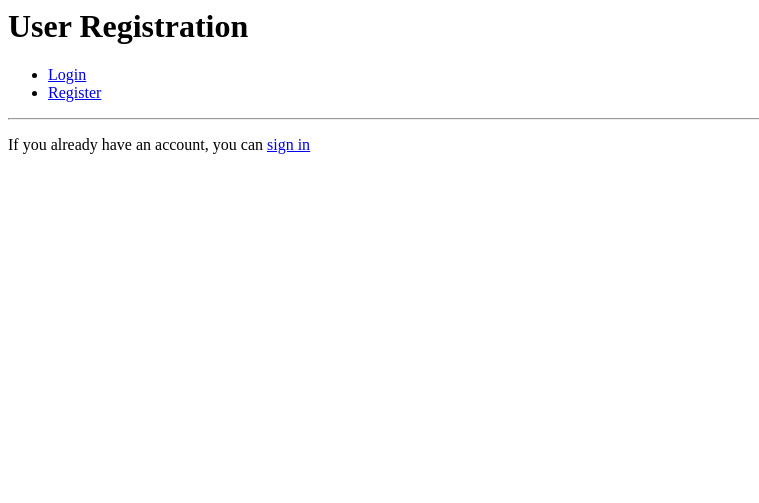
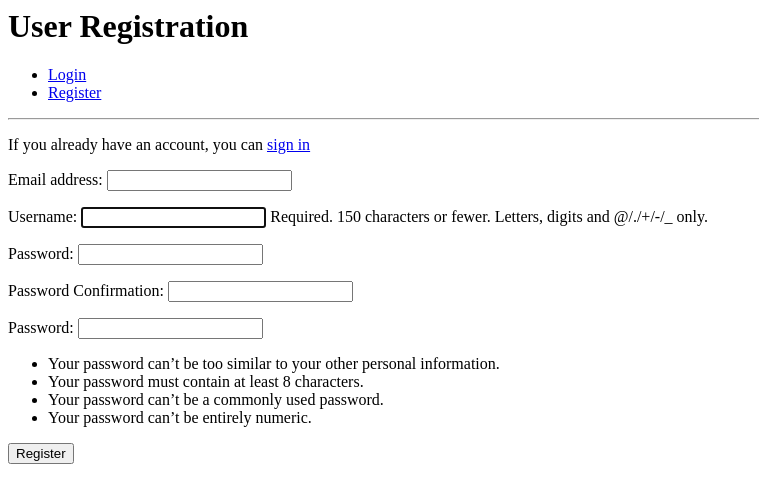
Before and after one commit to CaseyScott/Djando-authentication, a Django app: page /accounts/register/ in a window 1280 px wide. Shown: the top 503 px of the page, without its empty margins (0-759 px from the left). Run offline with Django 3.2, Linux system fonts and the light colour scheme.

Commit message:
user creation form password comfirmation

```diff
--- a/accounts/forms.py
+++ b/accounts/forms.py
@@ -1,4 +1,7 @@
 from django import forms
+from django.contrib.auth.models import User
+from django.contrib.auth.forms import UserCreationForm
+from django.core.exceptions import ValidationError
 
 
 class UserLoginForm(forms.Form):
@@ -6,3 +9,16 @@ class UserLoginForm(forms.Form):
 
     username = forms.CharField()
     password = forms.CharField(widget=forms.PasswordInput)
+
+
+class UserRegistrationForm(UserCreationForm):
+    """Form used to register a new user"""
+
+    password = forms.CharField(widget=forms.PasswordInput)
+    password2 = forms.CharField(
+        label="Password Confirmation",
+        widget=forms.PasswordInput)
+
+    class Meta:
+        model = User
+        fields = ['email', 'username', 'password', 'password2']
--- a/accounts/templates/registration.html
+++ b/accounts/templates/registration.html
@@ -6,4 +6,10 @@
 
 {% block content %}
 <p>If you already have an account, you can <a href="{% url 'login' %}">sign in</a></p>
+
+<form method="POST">
+    {% csrf_token %}
+    {{ registration_form.as_p }}
+    <button type="submit">Register</button>
+</form>
 {% endblock %}
--- a/accounts/views.py
+++ b/accounts/views.py
@@ -1,7 +1,7 @@
 from django.shortcuts import render, redirect, reverse
 from django.contrib import auth, messages
 from django.contrib.auth.decorators import login_required
-from accounts.forms import UserLoginForm
+from accounts.forms import UserLoginForm, UserRegistrationForm
 
 
 # Create your views here.
@@ -42,4 +42,6 @@ def login(request):
 
 def registration(request):
     """Render the registration page"""
-    return render(request, 'registration.html')
+    registration_form = UserRegistrationForm()
+    return render(request, 'registration.html', {
+        "registration_form": registration_form})
```
